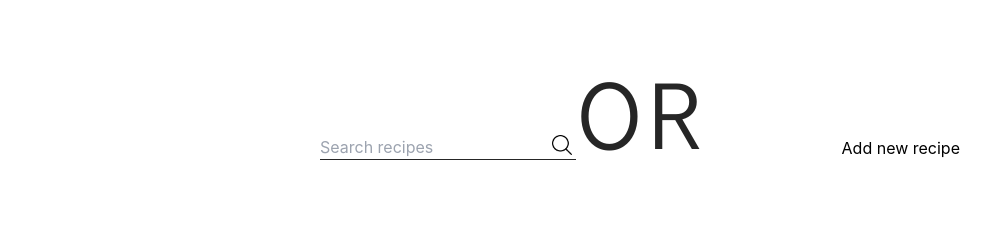
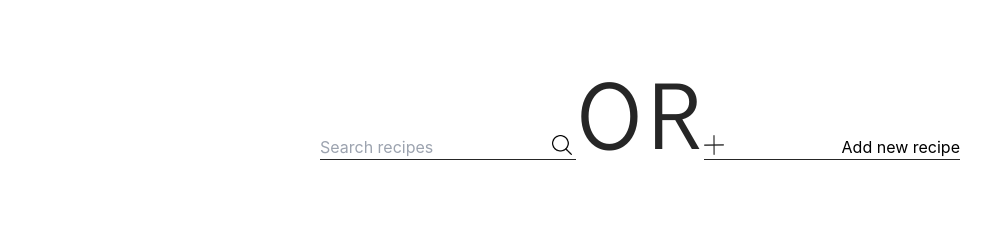
Before and after one commit to Johngn/recipes, a Next.js app: page / in a window 1280 px wide. Shown: the top 225 px of the page, without its empty margins (0-995 px from the left). Built offline with nearby package versions, Linux system fonts and the light colour scheme; no server answers; the database is empty.

Commit message:
Add recipe button styled

```diff
--- a/src/pages/index.tsx
+++ b/src/pages/index.tsx
@@ -35,7 +35,10 @@ const Home: FunctionComponent<HomeProps> = ({ recipes }) => {
         <div className="w-32 text-8xl tracking-wider font-gothic text-neutral-800">
           OR
         </div>
-        <button className="w-64 text-right">Add new recipe</button>
+        <button className="w-64 text-right flex border-b border-neutral-800 justify-between">
+          <img className="w-5 h-5" src="/plus-symbol.png" />
+          Add new recipe
+        </button>
       </div>
       <div className="flex ml-3">
         <div className="ml-4 tracking-widest border border-solid border-neutral-700 text-neutral-700 px-6 py-3">
@@ -63,7 +66,10 @@ const Home: FunctionComponent<HomeProps> = ({ recipes }) => {
           <div key={id} className="w-64 mx-3 mb-8">
             <div className="flex justify-center items-center w-64 h-40 bg-neutral-400 text-white">
               <p className="font-gothic text-4xl text-center">
-                M<span className="underline underline-offset-8">ain</span>
+                M
+                <span className="underline decoration-1 underline-offset-8">
+                  ain
+                </span>
               </p>
             </div>
             <h1 className="h-16 text-2xl overflow-hidden font-gothic capitalize text-justify text-neutral-800">
```
Also changed, not shown: public/plus-symbol.png (added).
